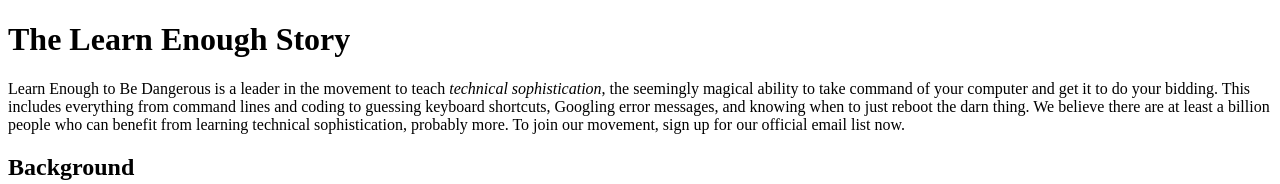
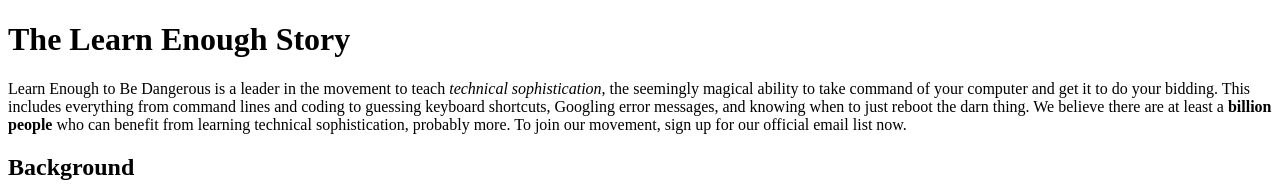
Before and after one commit to sjed82/sample_website, a plain HTML site: page index.html in a window 1280 px wide. Shown: the top 184 px of the page. Drawn offline with Linux system fonts and the light colour scheme.

Commit message:
Add body strong

```diff
--- a/index.html
+++ b/index.html
@@ -13,7 +13,7 @@
       command of your computer and get it to do your bidding. This includes
       everything from command lines and coding to guessing keyboard shortcuts,
       Googling error messages, and knowing when to just reboot the darn thing.
-      We believe there are at least a billion people who can benefit from
+      We believe there are at least a <strong>billion people</strong> who can benefit from
       learning technical sophistication, probably more. To join our
       movement, sign up for our official email list now.
 </p>
```
